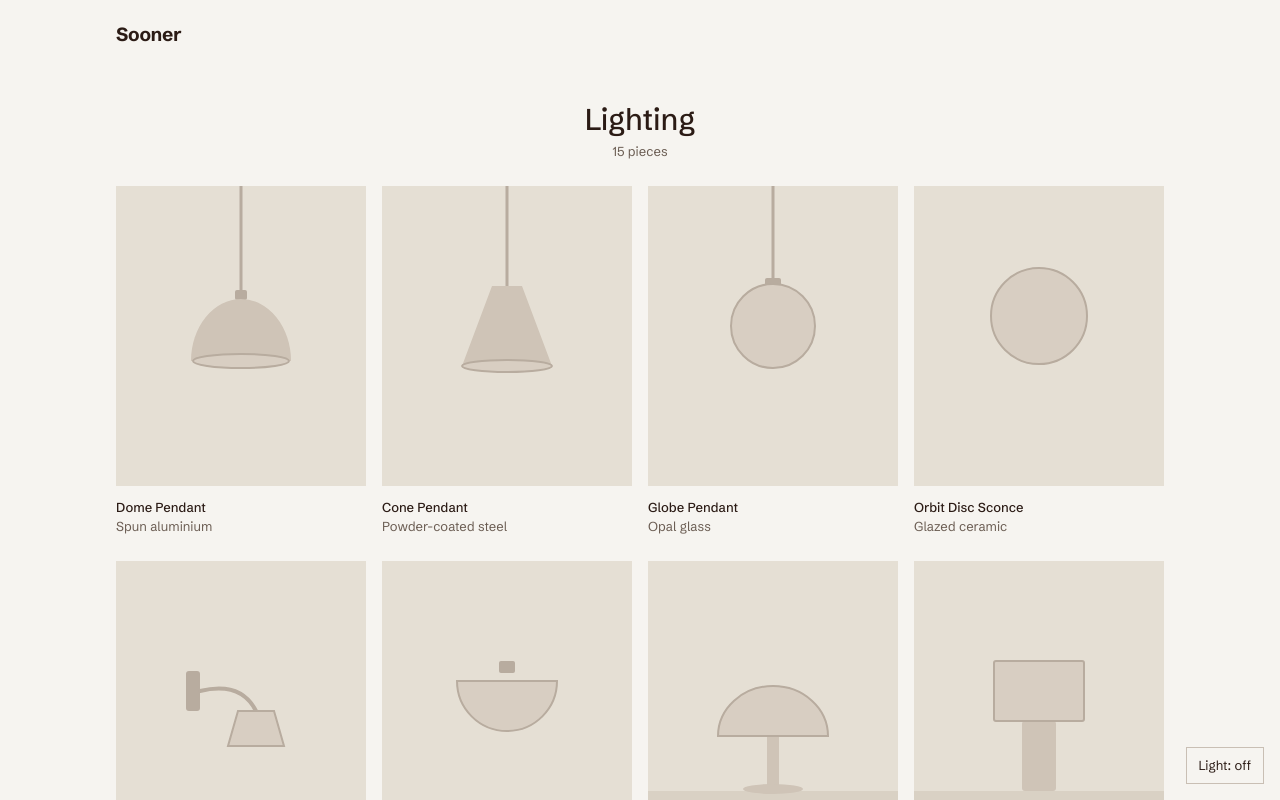
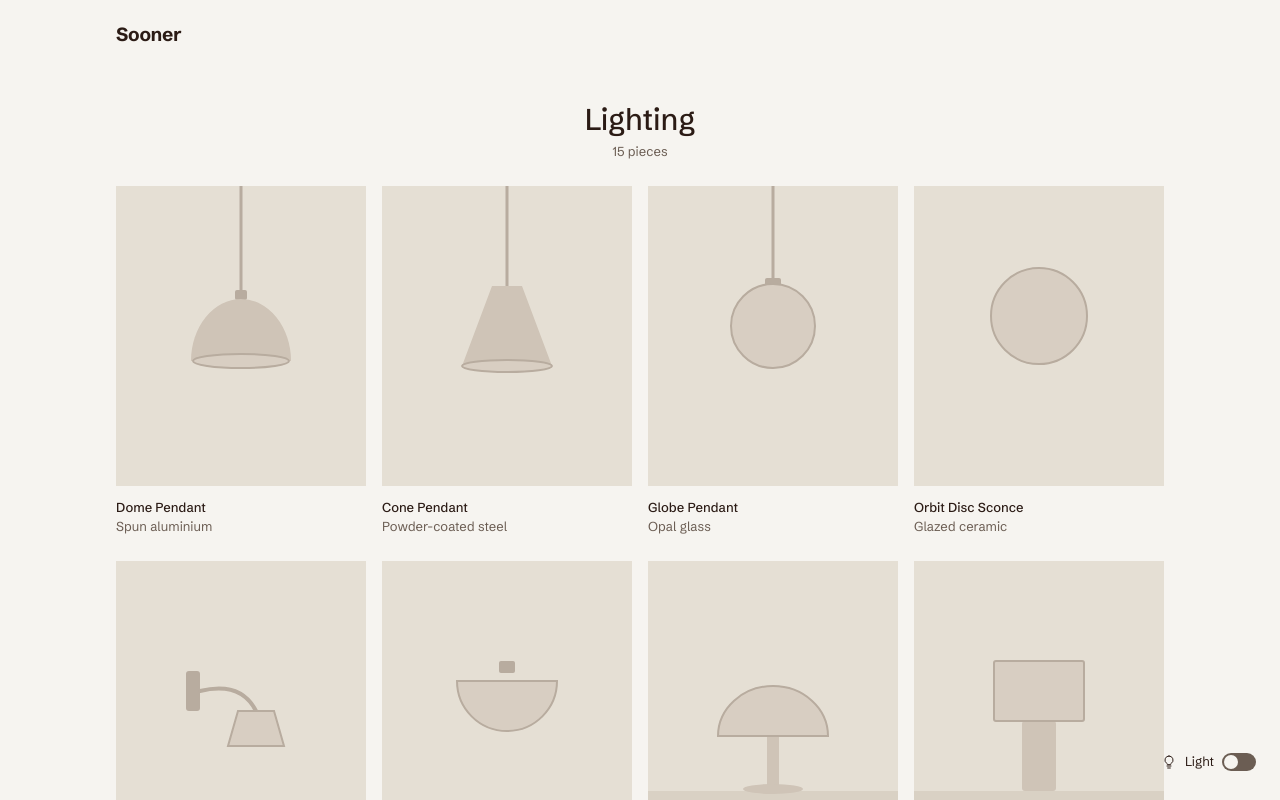
Before and after one commit to iJoyRide/sooner_studios, a Next.js app: page /lighting in a window 1280 px wide. Shown: the top 800 px of the page. Built offline with nearby package versions, Linux system fonts and the light colour scheme.

Commit message:
PER-15: LightToggle with bulb icon, sliding switch and lit: variant

```diff
--- a/app/globals.css
+++ b/app/globals.css
@@ -1,4 +1,5 @@
 @import "tailwindcss";
+@custom-variant lit (&:where(html[data-light="on"] *));
 
 /* Light off (day) */
 :root {
--- a/app/layout.tsx
+++ b/app/layout.tsx
@@ -1,6 +1,6 @@
 import { LightProvider } from "@/lib/light-context";
-import LightTestButton from "@/components/LightTestButton";
 import Header from "@/components/Header";
+import LightToggle from "@/components/LightToggle";
 import type { Metadata } from "next";
 import { Schibsted_Grotesk } from "next/font/google";
 import "./globals.css";
@@ -37,7 +37,9 @@ export default function RootLayout({ children }: LayoutProps<"/">) {
         <LightProvider>
           <Header />
           {children}
-          <LightTestButton />
+          <div className="fixed right-4 bottom-4">
+            <LightToggle />
+          </div>
         </LightProvider>
       </body>
 
--- a/components/LightTestButton.tsx
+++ /dev/null
@@ -1,16 +0,0 @@
-"use client";
-
-import { useLight } from "@/lib/light-context";
-
-export default function LightTestButton() {
-    const { lit, toggle } = useLight();
-
-    return (
-        <button
-            onClick={toggle}
-            className="fixed right-4 bottom-4 border border-rule bg-bg px-3 py-2"
-        >
-            Light: {lit ? "on" : "off"}
-        </button>
-    );
-}
--- /dev/null
+++ b/components/LightToggle.tsx
@@ -0,0 +1,48 @@
+"use client";
+
+import { useLight } from "@/lib/light-context";
+
+export default function LightToggle() {
+  const { lit, toggle } = useLight();
+
+  return (
+    <button
+      type="button"
+      onClick={toggle}
+      aria-pressed={lit}
+      aria-label={lit ? "Lighting: on" : "Lighting: off"}
+      className="inline-flex min-h-11 items-center gap-2 px-2"
+    >
+      <BulbIcon />
+      <span>Light</span>
+
+      {/* The switch: a track with a sliding knob */}
+      <span
+        aria-hidden="true"
+        className="relative h-4.5 w-8.5 rounded-full bg-muted lit:bg-ink"
+      >
+        <span className="absolute top-0.5 left-0.5 size-3.5 rounded-full bg-bg transition-transform lit:translate-x-4" />
+      </span>
+    </button>
+  );
+}
+
+function BulbIcon() {
+  return (
+    <svg
+      aria-hidden="true"
+      width="16"
+      height="16"
+      viewBox="0 0 24 24"
+      fill="none"
+      stroke="currentColor"
+      strokeWidth="1.5"
+      strokeLinecap="round"
+      strokeLinejoin="round"
+    >
+      <path d="M9 18h6" />
+      <path d="M10 21h4" />
+      <path d="M12 3a6 6 0 0 0-3.5 10.9c.6.4 1 1.1 1 1.8V16h5v-.3c0-.7.4-1.4 1-1.8A6 6 0 0 0 12 3z" />
+    </svg>
+  );
+}
```
